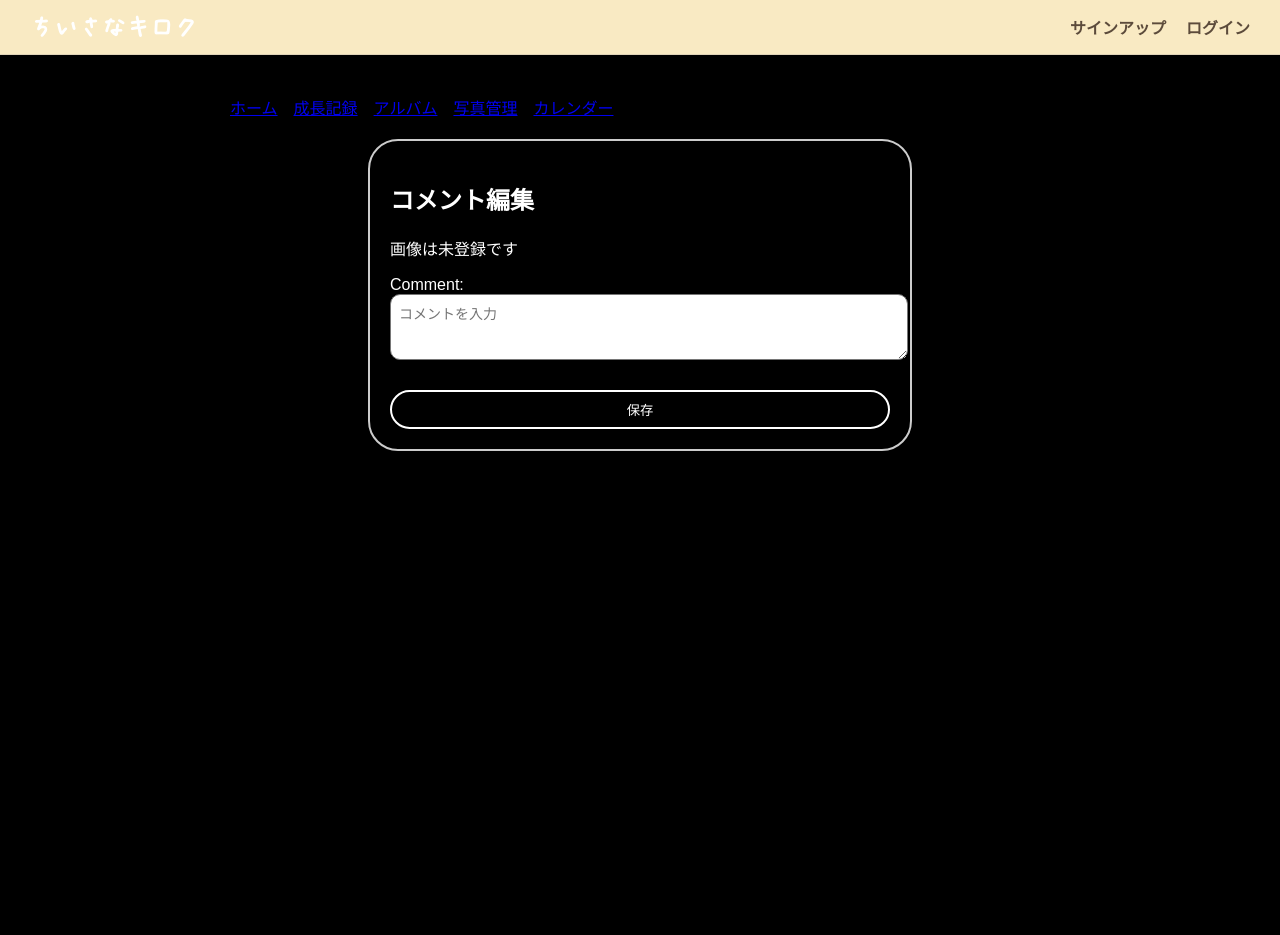
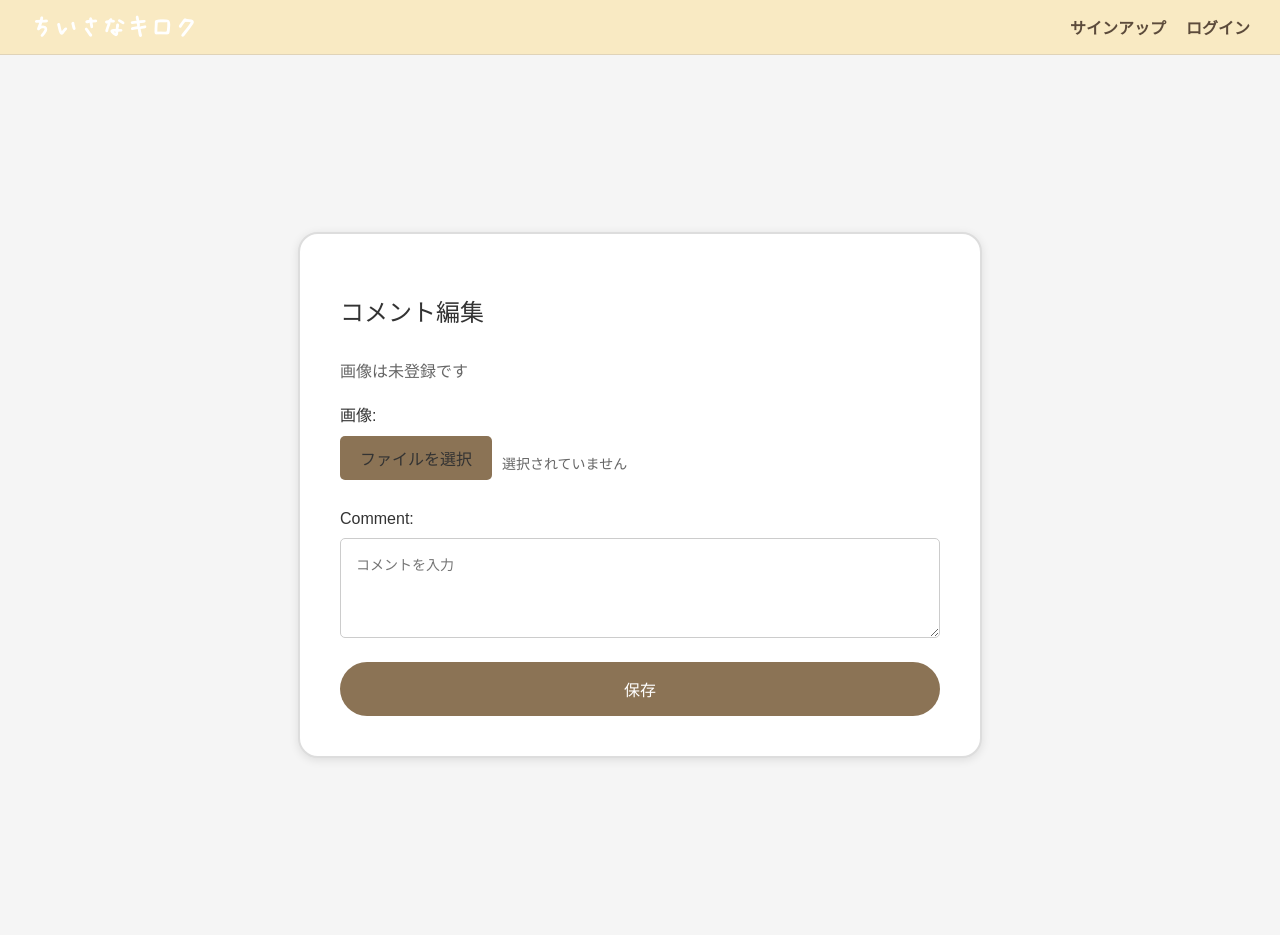
Before and after one commit to Kyounopopi/tiisanaproject, a Django app: template tiisanaproject/calendarapp/templates/calendar/edit_comment.html in a window 1280 px wide. Before the commit the page ends 451 px from the top, so only its background shows below. Run offline with Django 5.2, Linux system fonts and the light colour scheme; the template is opened without the code that fills it: values that come from a table or form of the project are taken from there, others are empty.

Commit message:
カレンダー画像エラーの修正

```diff
--- a/tiisanaproject/calendarapp/forms.py
+++ b/tiisanaproject/calendarapp/forms.py
@@ -10,13 +10,12 @@ class DayEntryForm(forms.ModelForm):
 class CommentForm(forms.ModelForm):
     class Meta:
         model = DailyRecord
-        fields = ["comment"]
+        fields = ['image', 'comment']  # imageとcommentの両方を含める
         widgets = {
-            "comment": forms.Textarea(attrs={
-                "rows": 3,
-                "class": "comment-textarea",
-                "placeholder": "コメントを入力"
-            })
+            'comment': forms.Textarea(attrs={
+                'placeholder': 'コメントを入力',
+                'rows': 4
+            }),
         }
 
 class DailyRecordForm(forms.ModelForm):
@@ -25,7 +24,7 @@ class DailyRecordForm(forms.ModelForm):
         fields = ['image', 'comment']
         widgets = {
             'comment': forms.Textarea(attrs={
-                'rows': 3,
-                'placeholder': 'コメントを書く'
-            })
+                'placeholder': 'コメントを書く',
+                'rows': 3
+            }),
         }
--- a/tiisanaproject/calendarapp/static/calendarapp/calendar.css
+++ b/tiisanaproject/calendarapp/static/calendarapp/calendar.css
@@ -251,3 +251,8 @@ body {
   color: #fff;
   text-decoration: none;
 }
+
+/* bodyの背景色を上書き */
+body {
+  background-color: #f5f5f5 !important;
+}
--- a/tiisanaproject/calendarapp/templates/calendar/edit_comment.html
+++ b/tiisanaproject/calendarapp/templates/calendar/edit_comment.html
@@ -1,28 +1,209 @@
 {% extends "base.html" %}
 
-{% block title %}ちいさなキロク / ホーム{% endblock %}
+{% block title %}ちいさなキロク / コメント編集{% endblock %}
 
 {% block contents %}
-<ul>
-  <a href="{% url 'kirokuapp:home' %}">ホーム</a>　<a href="{% url 'growthapp:growth' %}">成長記録</a>　<a href="{% url 'albumapp:album_list' %}">アルバム</a>　<a href="{% url 'kirokuapp:home' %}">写真管理</a>　<a href="{% url 'calendarapp:currender' %}">カレンダー</a>
-</ul>
-
 {% load static %}
 <link rel="stylesheet" href="{% static 'calendarapp/calendar.css' %}">
 
-<div class="calendar-box">
-  <h2>コメント編集</h2>
+<!-- メインコンテンツ -->
+<main class="main-content">
+  <div class="edit-container">
+    <h2 class="page-title">コメント編集</h2>
 
     {% if record.image %}
-    <img src="{{ record.image.url }}" class="edit-image" alt="添付画像">
+      <div class="image-preview">
+        <img src="{{ record.image.url }}" alt="添付画像" id="preview-img">
+      </div>
     {% else %}
-    <p class="no-image">画像は未登録です</p>
+      <div class="image-preview" id="image-preview-container" style="display: none;">
+        <img src="" alt="プレビュー" id="preview-img">
+      </div>
+      <p class="no-image-text" id="no-image-text">画像は未登録です</p>
     {% endif %}
 
-  <form method="post" enctype="multipart/form-data">
+    <form method="post" enctype="multipart/form-data" class="edit-form">
       {% csrf_token %}
-    {{ form.as_p }}
-    <button type="submit" class="save-btn">保存</button>
+
+      <div class="form-group">
+        <label for="id_image">画像:</label>
+        <div class="file-input-wrapper">
+          <label for="id_image" class="file-input-label">
+            ファイルを選択
+          </label>
+          <input type="file" name="image" accept="image/*" id="id_image" class="file-input">
+          <span class="file-name" id="file-name">選択されていません</span>
+        </div>
+      </div>
+
+      <div class="form-group">
+        <label for="{{ form.comment.id_for_label }}">Comment:</label>
+        {{ form.comment }}
+      </div>
+
+      <button type="submit" class="save-button">保存</button>
     </form>
   </div>
+</main>
+
+<style>
+  /* bodyの背景色を上書き */
+  body {
+    background-color: #f5f5f5 !important;
+  }
+
+  /* メインコンテンツ */
+  .main-content {
+    background-color: #f5f5f5;
+    min-height: calc(100vh - 100px);
+    padding: 50px 20px;
+    display: flex;
+    justify-content: center;
+    align-items: center;
+  }
+
+  .edit-container {
+    background-color: #fff;
+    border: 2px solid #ddd;
+    border-radius: 20px;
+    padding: 40px;
+    max-width: 600px;
+    width: 100%;
+    box-shadow: 0 2px 10px rgba(0,0,0,0.1);
+  }
+
+  .page-title {
+    color: #333;
+    font-size: 24px;
+    margin-bottom: 30px;
+    font-weight: normal;
+  }
+
+  .image-preview {
+    margin-bottom: 20px;
+    text-align: center;
+  }
+
+  .image-preview img {
+    max-width: 100%;
+    max-height: 300px;
+    border-radius: 10px;
+    border: 1px solid #ddd;
+  }
+
+  .no-image-text {
+    color: #666;
+    margin-bottom: 20px;
+    font-size: 16px;
+  }
+
+  /* フォーム */
+  .edit-form {
+    width: 100%;
+  }
+
+  .form-group {
+    margin-bottom: 20px;
+  }
+
+  .form-group label {
+    color: #333;
+    display: block;
+    margin-bottom: 10px;
+    font-size: 16px;
+  }
+
+  /* ファイル入力 */
+  .file-input-wrapper {
+    display: flex;
+    align-items: center;
+    gap: 10px;
+  }
+
+  .file-input {
+    display: none;
+  }
+
+  .file-input-label {
+    padding: 10px 20px;
+    background-color: #8b7355;
+    color: #fff;
+    border-radius: 5px;
+    cursor: pointer;
+    transition: all 0.3s;
+    font-size: 14px;
+  }
+
+  .file-input-label:hover {
+    background-color: #6d5a43;
+  }
+
+  .file-name {
+    color: #666;
+    font-size: 14px;
+  }
+
+  .form-group textarea {
+    width: 100%;
+    padding: 15px;
+    border: 1px solid #ccc;
+    border-radius: 5px;
+    font-size: 14px;
+    min-height: 100px;
+    resize: vertical;
+    box-sizing: border-box;
+  }
+
+  .save-button {
+    width: 100%;
+    padding: 15px;
+    background-color: #8b7355;
+    color: #fff;
+    border: none;
+    border-radius: 50px;
+    font-size: 16px;
+    cursor: pointer;
+    transition: all 0.3s;
+  }
+
+  .save-button:hover {
+    background-color: #6d5a43;
+  }
+
+  /* 全体のフォント統一 */
+  * {
+    font-family: 'Hiragino Kaku Gothic ProN', 'ヒラギノ角ゴ ProN W3', 'メイリオ', Meiryo, 'ＭＳ Ｐゴシック', 'MS PGothic', sans-serif;
+  }
+</style>
+
+<script>
+  // ファイル選択時の処理
+  document.getElementById('id_image').addEventListener('change', function(e) {
+    const file = e.target.files[0];
+    const fileName = document.getElementById('file-name');
+    const previewContainer = document.getElementById('image-preview-container');
+    const previewImg = document.getElementById('preview-img');
+    const noImageText = document.getElementById('no-image-text');
+
+    if (file) {
+      // ファイル名を表示
+      fileName.textContent = file.name;
+
+      // 画像プレビューを表示
+      const reader = new FileReader();
+      reader.onload = function(e) {
+        previewImg.src = e.target.result;
+        if (previewContainer) {
+          previewContainer.style.display = 'block';
+        }
+        if (noImageText) {
+          noImageText.style.display = 'none';
+        }
+      };
+      reader.readAsDataURL(file);
+    } else {
+      fileName.textContent = '選択されていません';
+    }
+  });
+</script>
 {% endblock %}
--- a/tiisanaproject/calendarapp/views.py
+++ b/tiisanaproject/calendarapp/views.py
@@ -49,7 +49,8 @@ def edit_comment(request, record_id):
     record = get_object_or_404(DailyRecord, id=record_id)
 
     if request.method == "POST":
-        form = CommentForm(request.POST, instance=record)
+        # request.FILESを追加することで画像がアップロードされる
+        form = CommentForm(request.POST, request.FILES, instance=record)
         if form.is_valid():
             form.save()
             # 編集した記録の日付でカレンダーにリダイレクト
```
Lines whose indentation alone changed are shown as unchanged.
